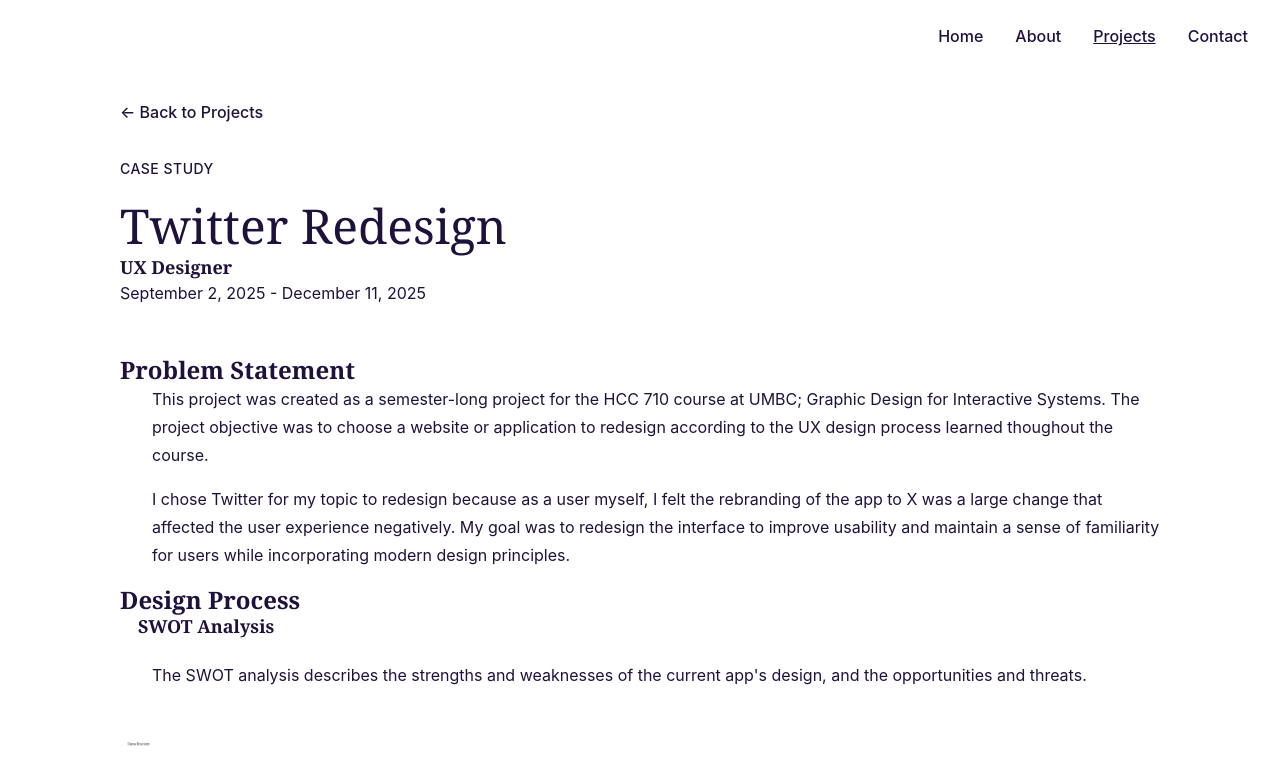
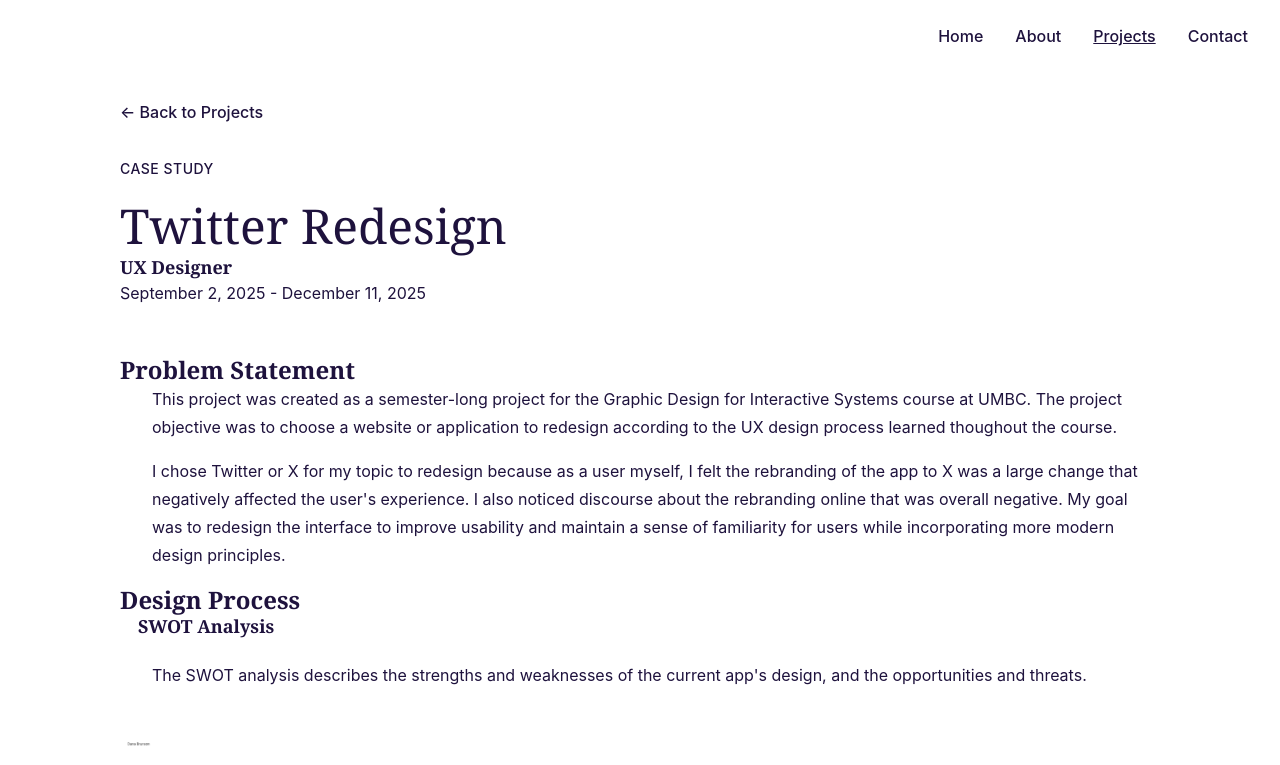
Before and after one commit to danabrunson/Portfolio, a React (Vite) app: page /projects/twitter-redesign in a window 1280 px wide. Shown: the top 765 px of the page. Built offline with nearby package versions, Linux system fonts and the light colour scheme.

Commit message:
Deleted unrelated picture
and renamed redesign page to be correct spelling

```diff
--- a/src/App.jsx
+++ b/src/App.jsx
@@ -6,7 +6,7 @@
 import Contact from './pages/Contact'
 import TorontoCupcakes from './pages/projects/TorontoCupcakes'
 import DesignSprint from './pages/projects/DesignSprint'
-import TwitterRedesign from './pages/projects/TwitterResdesign'
+import TwitterRedesign from './pages/projects/TwitterRedesign'
 
 function App() {
   return (
--- a/src/data/projects.js
+++ b/src/data/projects.js
@@ -1,12 +1,18 @@
 import { getAssetPath } from '../utils/paths'
+// Project data for projects page:
+// id: unique identifier for the project, used for routing
+// title: the name of the project
+// category: the type of project (e.g., case study, personal project, etc.)
+// thumbnail: a path to an image representing the project, used on the projects listing page
+// skills: an array of skills or tools used in the project, which can be displayed on the project card or detail page
 
-// Projects data - add more projects here
+
 export const projects = [
     {
     id: 'twitter-redesign',
     title: 'Twitter Redesign',
     category: 'Case Study',
-    thumbnail: getAssetPath('/images/prototype-2-landing.png'),
+    thumbnail: getAssetPath('/placeholder-image.png'),
     skills: ['UX Design Process', 'Figma'],
   },
 
@@ -24,5 +30,4 @@
     thumbnail: getAssetPath('/images/case-study-1-redesign-1.png'),
     skills: ['Visual Design', 'Design Principles', 'Figma'],
   },
-  // Add more projects here as you create them
 ]
--- a/src/pages/projects/TwitterResdesign.jsx
+++ b/src/pages/projects/TwitterRedesign.jsx
@@ -17,12 +17,11 @@
             </div>
             <div className="project-detail-content">
                 <h4>Problem Statement</h4>
-                <p>This project was created as a semester-long project for the HCC 710 course at UMBC; Graphic Design for Interactive Systems. The project objective was to choose a website or application to redesign
+                <p>This project was created as a semester-long project for the Graphic Design for Interactive Systems course at UMBC. The project objective was to choose a website or application to redesign
                     according to the UX design process learned thoughout the course.
                 </p>
-
-                <p>I chose Twitter for my topic to redesign because as a user myself, I felt the rebranding of the app to X was a large change that affected the user experience negatively. My goal was to redesign the
-                    interface to improve usability and maintain a sense of familiarity for users while incorporating modern design principles.</p>
+                <p>I chose Twitter or X for my topic to redesign because as a user myself, I felt the rebranding of the app to X was a large change that negatively affected the user's experience. I also noticed discourse about the
+                    rebranding online that was overall negative. My goal was to redesign the interface to improve usability and maintain a sense of familiarity for users while incorporating more modern design principles.</p>
 
                 <h4>Design Process</h4>
 
@@ -38,6 +37,7 @@
                     <img className='case-study-image' src={getAssetPath('/images/User Persona 3.png')} alt="User Persona 3" />
                 </div>
                 <h6>Logo Revision</h6>
+                <p>The process of redesigning the logo involved starting with brainstorming ideas that would  </p>
 
                 <h6>Color Harmonies</h6>
                 <h6>Sitemap</h6>
```
Also changed, not shown: public/IMG_1395.jpeg (deleted).
